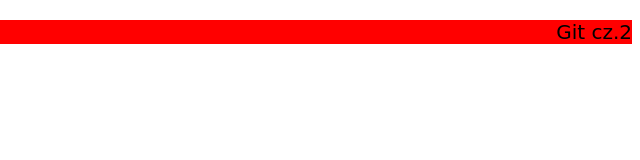
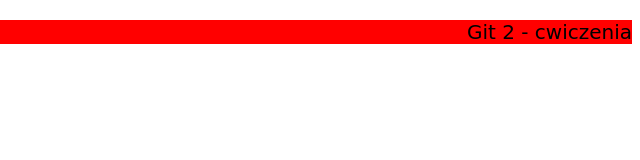
Before and after one commit to frontendpodyplomowe/git2, a plain HTML site: page index.html in a window 1280 px wide. Shown: the full height of the page, 640-1280 px from the left. Drawn offline with Linux system fonts and the light colour scheme.

Commit message:
changed paragraph

```diff
--- a/index.html
+++ b/index.html
@@ -9,6 +9,6 @@
 
 </head>
 <body>
-    <p>Git cz.2</p>
+    <p>Git 2 - cwiczenia</p>
 </body>
 </html>
```
